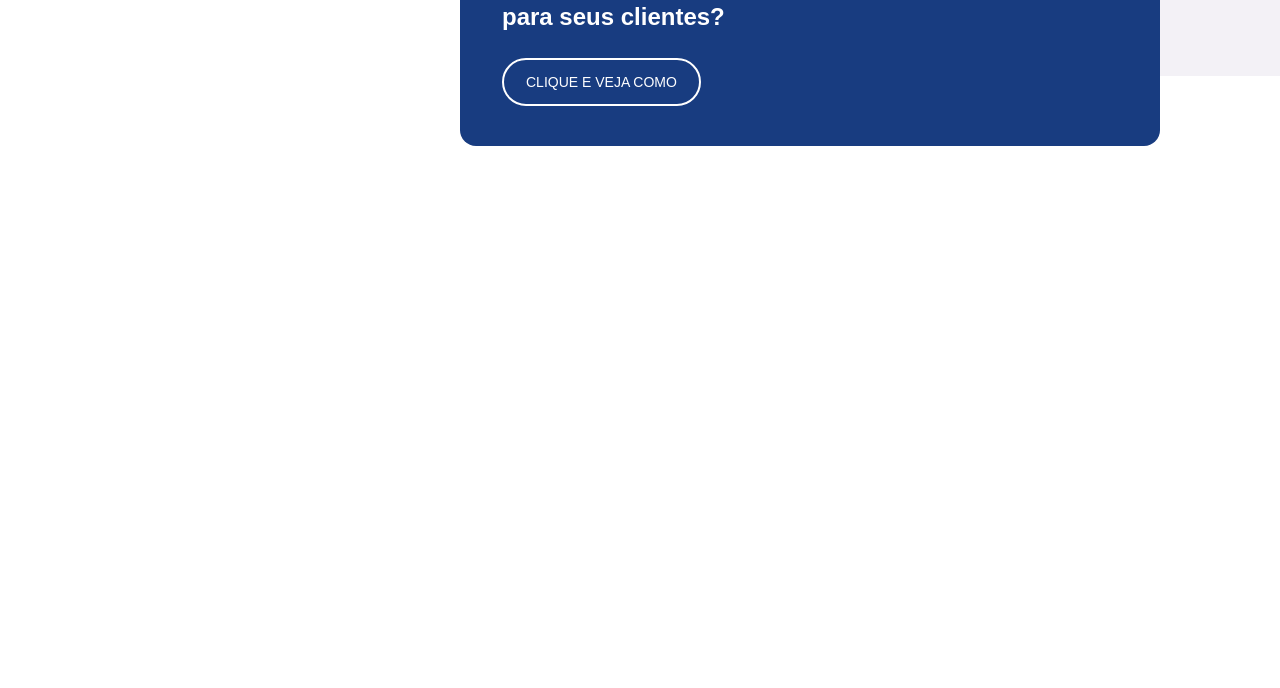
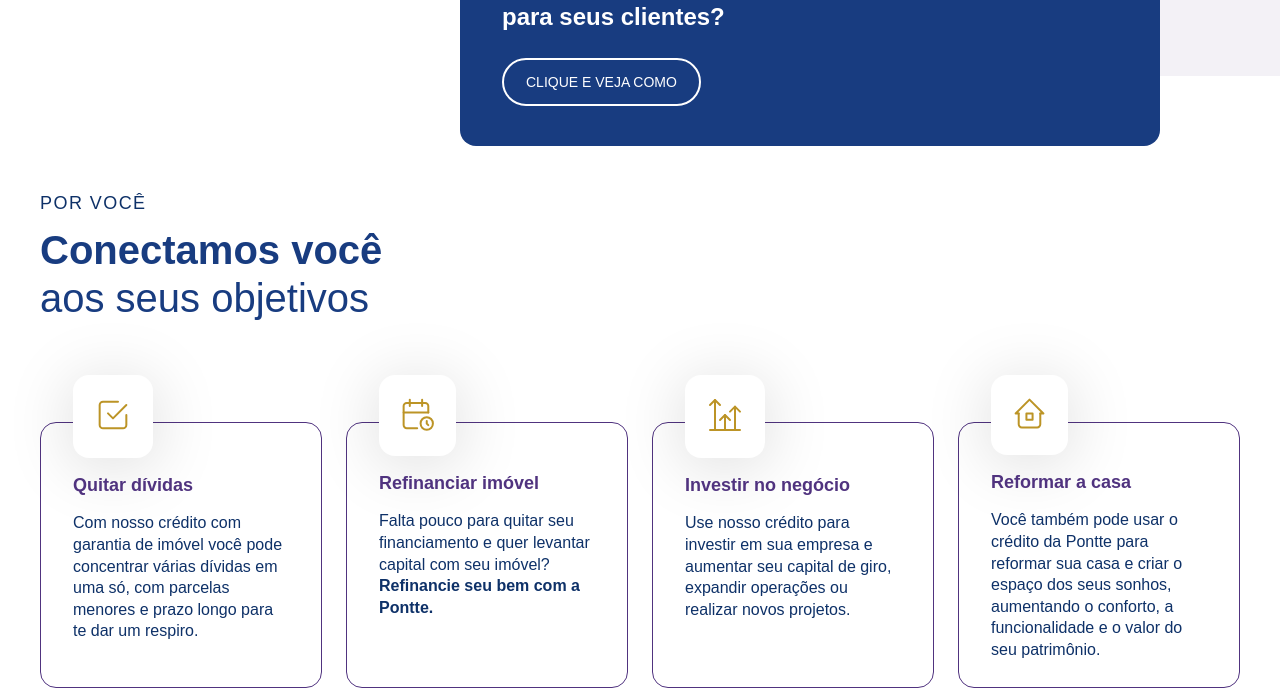
Before and after one commit to chelwillians/pontte, a PHP site: page / in a window 1280 px wide. Shown: the part 1817-2505 px from the top of the page. Before the commit the page ends 1963 px from the top, so only its background shows below. Run offline with PHP 8.4, Linux system fonts and the light colour scheme; some web fonts are replaced.

Commit message:
seção Para você

```diff
--- a/index.html
+++ b/index.html
@@ -146,6 +146,51 @@
         </div>
     </section>
 
+    <div class="for-you">
+        <div class="container wrap">
+            <strong class="for-you__pre-title">Por você</strong>
+            <h2 class="for-you__title"><strong>Conectamos você</strong> aos seus objetivos</h2>
+            <div class="for-you__cards">
+                <div class="for-you__item">
+                    <div class="for-you__item--icon">
+                        <img src="./dist/images/icon-checkbox.svg" alt="Checkbox">
+                    </div>
+                    <h3 class="for-you__item--title">Quitar dívidas</h3>
+                    <div class="for-you__item--desc">
+                        <p>Com nosso crédito com garantia de imóvel você pode concentrar várias dívidas em uma só, com parcelas menores e prazo longo para te dar um respiro.</p>
+                    </div>
+                </div>
+                <div class="for-you__item">
+                    <div class="for-you__item--icon">
+                        <img src="./dist/images/icon-calendar.svg" alt="">
+                    </div>
+                    <h3 class="for-you__item--title">Refinanciar imóvel</h3>
+                    <div class="for-you__item--desc">
+                        <p>Falta pouco para quitar seu financiamento e quer levantar capital com seu imóvel? <strong>Refinancie seu bem com a Pontte.</strong></p>
+                    </div>
+                </div>
+                <div class="for-you__item">
+                    <div class="for-you__item--icon">
+                        <img src="./dist/images/icon-arrows-up.svg" alt="">
+                    </div>
+                    <h3 class="for-you__item--title">Investir no negócio</h3>
+                    <div class="for-you__item--desc">
+                        <p>Use nosso crédito para investir em sua empresa e aumentar seu capital de giro, expandir operações ou realizar novos projetos.</p>
+                    </div>
+                </div>
+                <div class="for-you__item">
+                    <div class="for-you__item--icon">
+                        <img src="./dist/images/icon-house.svg" alt="">
+                    </div>
+                    <h3 class="for-you__item--title">Reformar a casa</h3>
+                    <div class="for-you__item--desc">
+                        <p>Você também pode usar o crédito da Pontte para reformar sua casa e criar o espaço dos seus sonhos, aumentando o conforto, a funcionalidade e o valor do seu patrimônio.</p>
+                    </div>
+                </div>
+            </div>
+        </div>
+    </div>
+
     <script src="./dist/js/main.min.js"></script>
 </body>
 
--- /dev/null
+++ b/src/sass/sections/for-you.scss
@@ -0,0 +1,101 @@
+.for-you {
+    padding-top: 312px;
+
+    @media screen and (min-width: 1024px) {
+        padding-top: 118px;
+    }
+
+    .wrap {
+        padding: 0 32px;
+
+        @media screen and (min-width: 1024px) {
+            padding: 0px;
+        }
+    }
+
+    &__pre-title {
+        font-weight: 300;
+        color: $dark-blue;
+        text-transform: uppercase;
+        letter-spacing: 0.08em;
+
+        @media screen and (min-width: 1024px) {
+            font-size: 18px;
+        }
+    }
+
+    &__title {
+        color: $blue;
+        font-size: 32px;
+        margin-top: 6px;
+        font-weight: 300;
+        line-height: 1.2;
+
+        strong {
+            font-weight: 700;
+            display: block;
+        }
+
+        @media screen and (min-width: 1024px) {
+            font-size: 40px;
+            margin-top: 14px;
+        }
+    }
+
+    &__cards {
+        margin-top: 94px;
+
+        @media screen and (min-width: 1024px) {
+            display: flex;
+            flex-wrap: wrap;
+            margin-top: 100px;
+            gap: 24px;
+        }
+    }
+
+    &__item {
+        border: 1px solid $purple;
+        border-radius: 16px;
+        padding: 56px 32px 26px;
+        background-color: $white;
+        display: flex;
+        flex-direction: column;
+        align-items: flex-start;
+        margin-bottom: 72px;
+
+        @media screen and (min-width: 1024px) {
+            max-width: 282px;
+            margin-bottom: 0;
+        }
+
+        &:last-child {
+            margin-bottom: 0;
+        }
+
+        &--icon {
+            background-color: $white;
+            padding: 20px;
+            border-radius: 16px;
+            box-shadow: 0px 7px 67px rgba(0, 0, 0, 0.15);
+            margin-top: -104px;
+        }
+
+        &--title {
+            font-size: 18px;
+            margin-top: 18px;
+            color: $purple;
+            font-weight: 600;
+        }
+
+        &--desc {
+            margin-top: 18px;
+            line-height: 1.2;
+
+            p {
+                color: $dark-blue;
+                line-height: 1.35;
+                font-weight: 300;
+            }
+        }
+    }
+}
--- a/src/sass/styles.scss
+++ b/src/sass/styles.scss
@@ -10,3 +10,4 @@
 @import "sections/main-hero";
 @import "sections/divider";
 @import "sections/about";
+@import "sections/for-you";
```
Also changed, not shown: dist/css/styles.min.css, dist/images/icon-arrows-up.svg (added), dist/images/icon-checkbox.svg (added).
